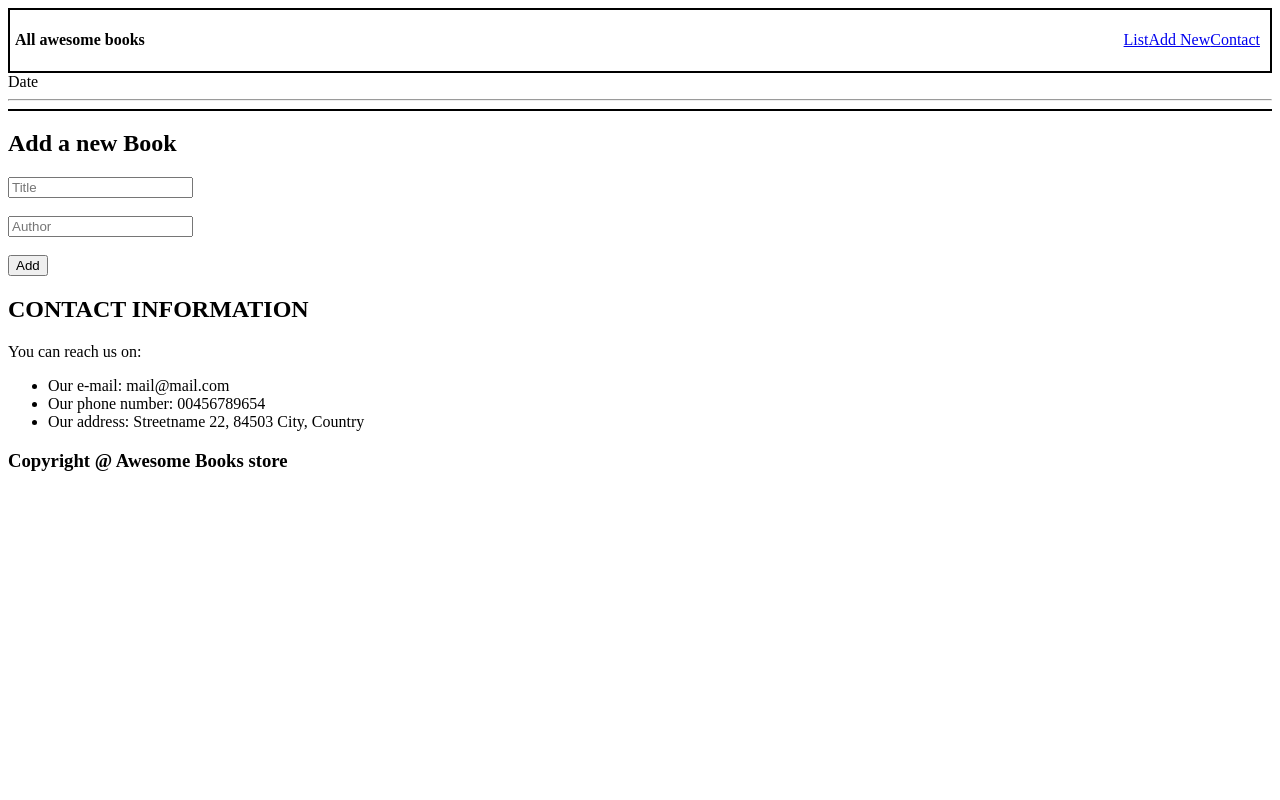
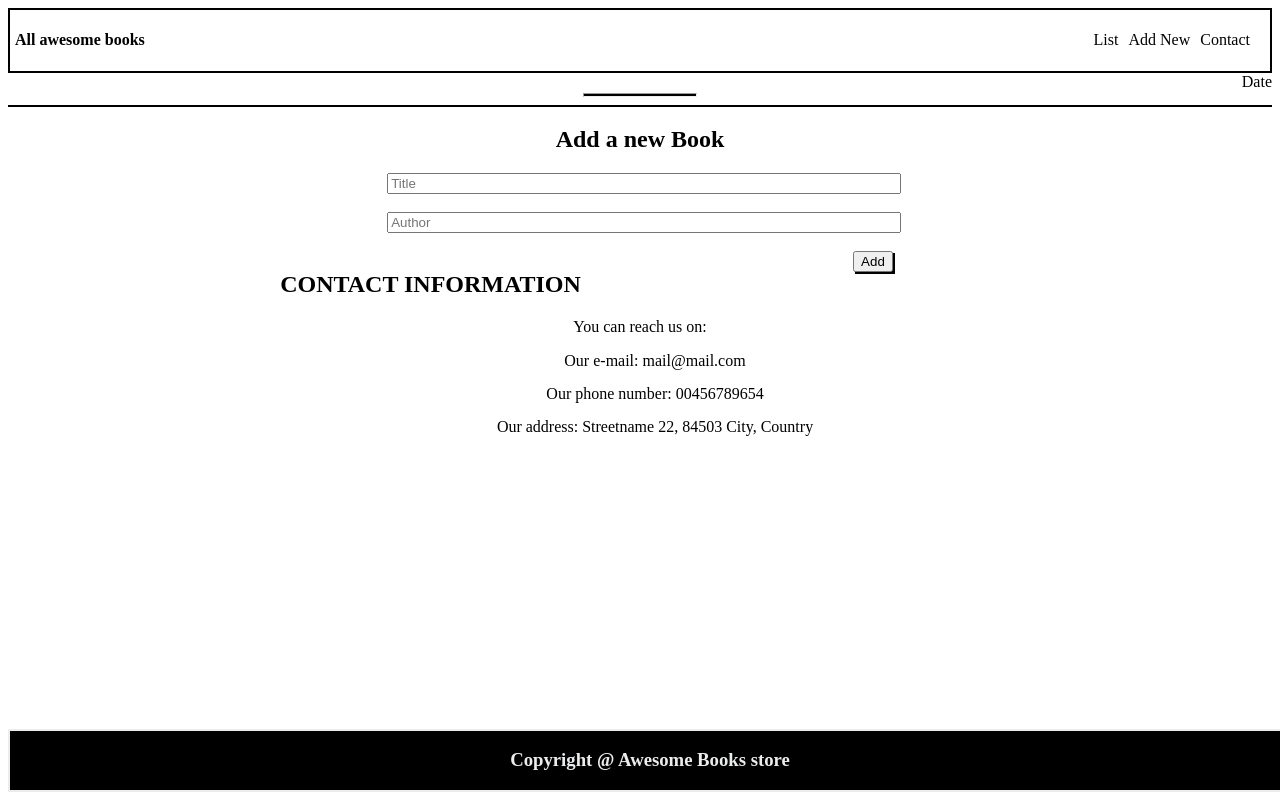
Before and after one commit to tashisrael/awesome-books, a website: page index.html in a window 1280 px wide. Drawn offline with Linux system fonts and the light colour scheme.

Commit message:
Modified styles

```diff
--- a/styles.css
+++ b/styles.css
@@ -31,3 +31,86 @@
   display: flex;
   margin-right: 5px;
 }
+
+li {
+  margin-right: 10px;
+
+}
+
+a{
+  text-decoration: none;
+  color: black;
+}
+
+#form {
+  text-align: center;
+  width: 40%;
+  margin: auto;
+}
+
+.date {
+  float: right;
+}
+input {
+  width: 100%;
+}
+
+#btn {
+  float: right;
+}
+
+h2 {
+  text-align: center;
+}
+
+.availableBook {
+  display: flex;
+  justify-content: space-between;
+  gap: 8.5rem;
+  align-items: center;
+
+  margin: 0;
+  padding: 0 10px;
+}
+
+.availableBook:nth-child(even) {
+  background-color: #eaecee;
+}
+
+.availableBook:nth-child(odd) {
+  background-color: #fff;
+}
+
+hr {
+  width: 7rem;
+  margin-top: 20px;
+  height: 2px;
+  background-color: black;
+}
+
+button {
+  box-shadow: 2px 2px black;
+}
+
+.contact{
+  text-align: center;
+}
+
+.contact-list{
+  list-style: none;
+}
+
+.contact-list li {
+  margin-top: 15px;
+}
+
+footer {
+  border: 2px solid;
+  background-color: #000;
+  color: #eaecee;
+  text-align: center;
+  margin-bottom: 3px;
+  position: fixed;
+  bottom: 5px;
+  width: 100%;
+}
```
